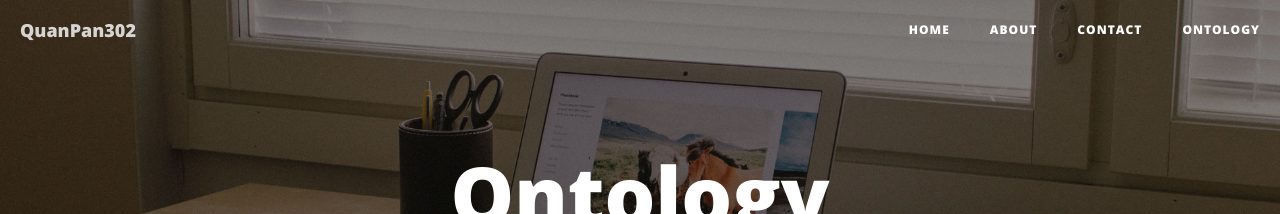
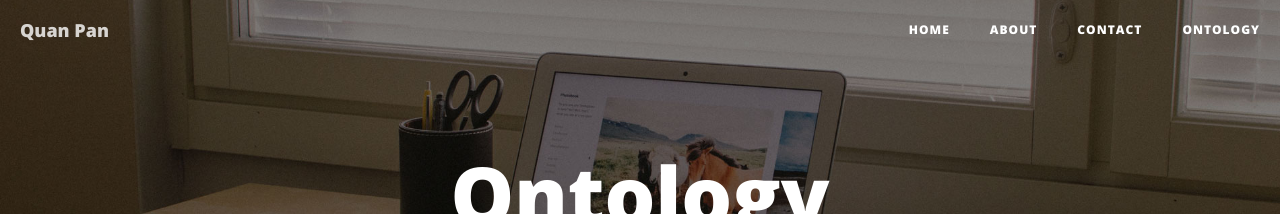
Before and after one commit to quanpan302/quanpan302.github.io, a Jekyll site: the page built from ontology/index.md, in a window 1280 px wide. Shown: the top 214 px of the page. Built offline with Jekyll 4.4.1, drawn with Linux system fonts in a browser that asks for light colours; nearby versions of some CDN libraries; our own code applies the rules of GitHub Pages for plain Markdown files; a script that is not in the unit is left out.

Commit message:
Update title

```diff
--- a/_config.yml
+++ b/_config.yml
@@ -17,7 +17,7 @@
 # you will see them accessed via {{ site.title }}, {{ site.email }}, and so on.
 # You can create any custom variable you would like, and they will be accessible
 # in the templates via {{ site.myvariable }}.
-title: QuanPan302
+title: Quan Pan
 email: quanpan302@hotmail.com
 header-img: assets/img/home-bg.jpg
 description: > # this means to ignore newlines until "baseurl:"
```
